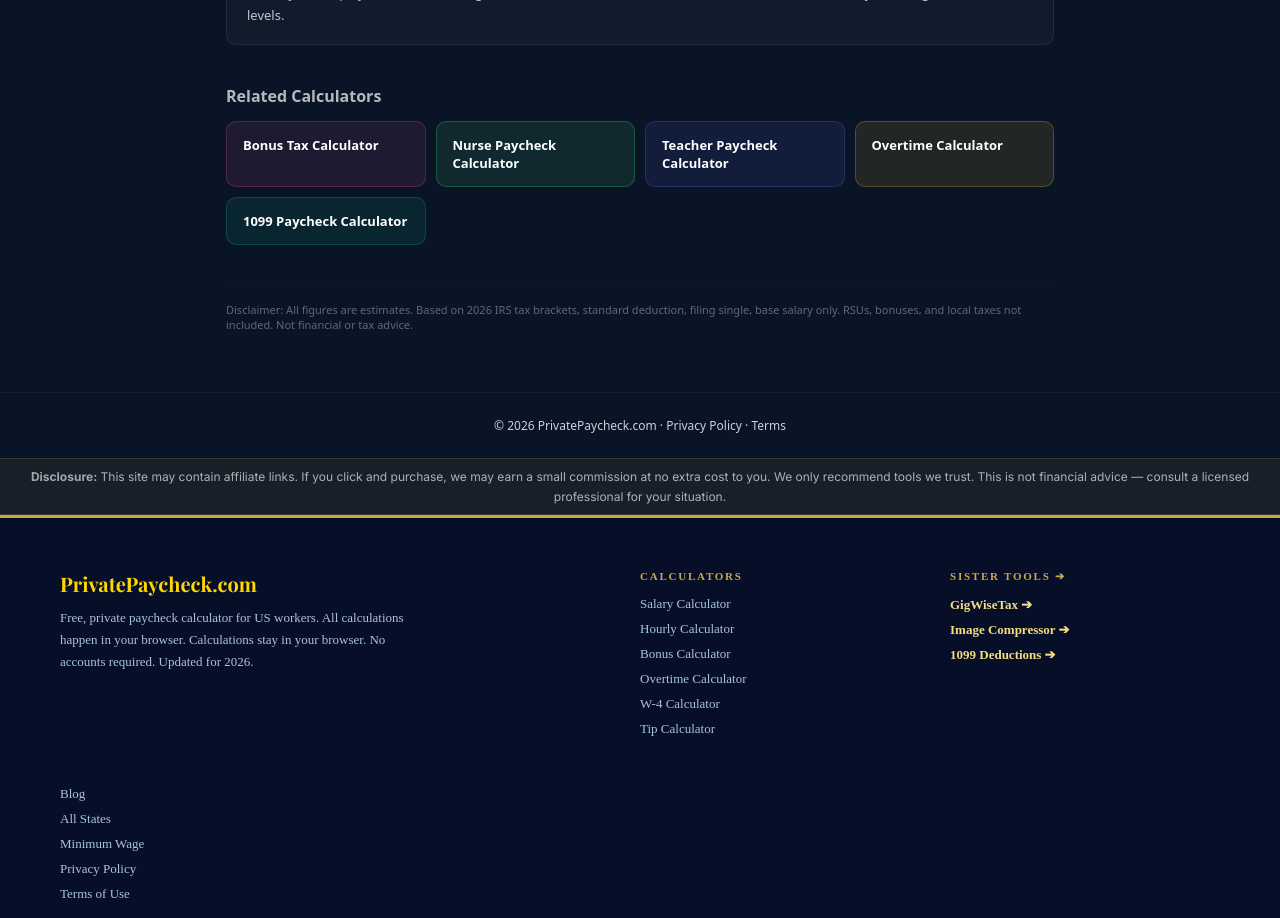
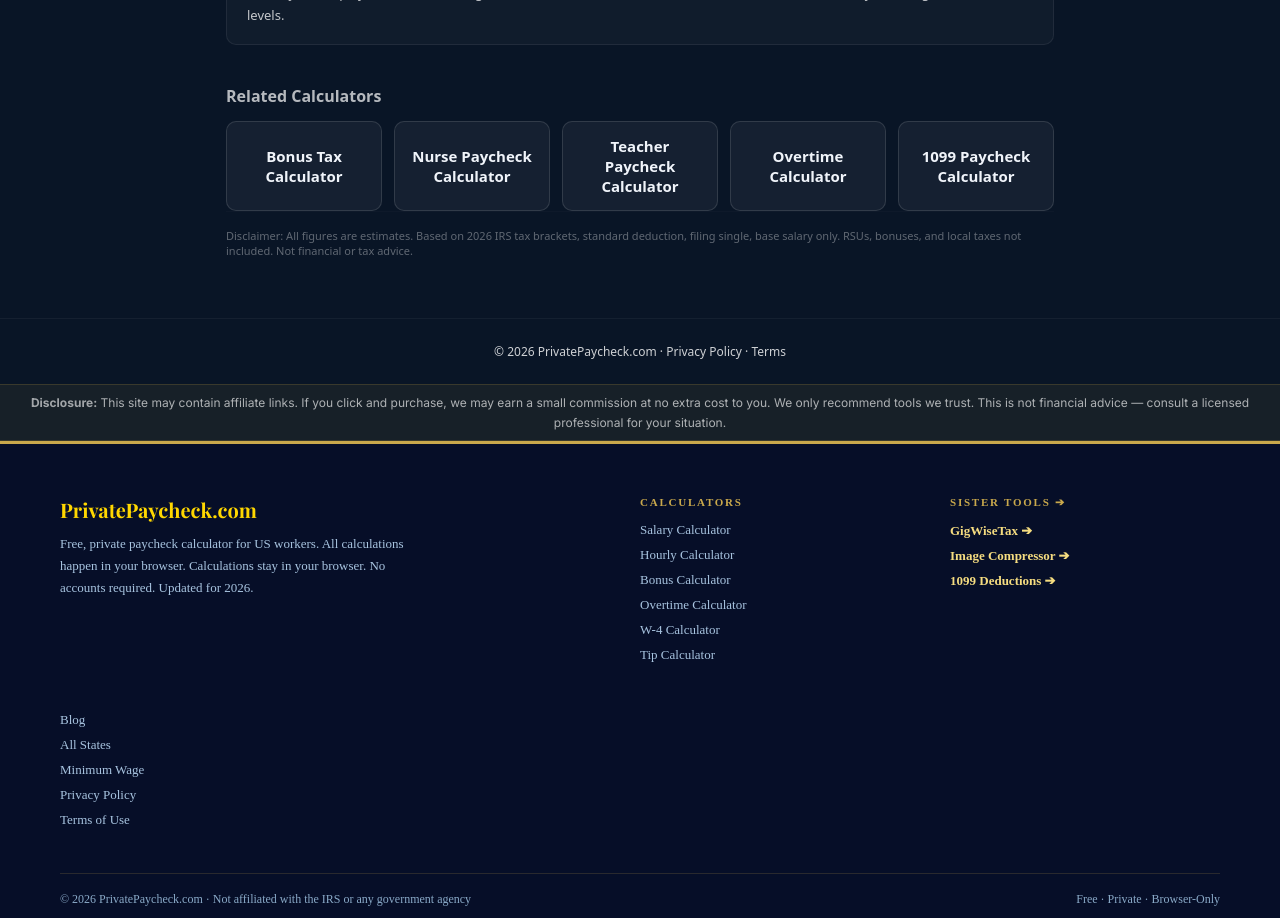
Before and after one commit to devqrcraft-ui/privatepaycheck, a Next.js app: page /software-engineer-paycheck-calculator in a window 1280 px wide. Shown: the part 2620-3538 px from the top of the page. Built offline with nearby package versions, Linux system fonts and the light colour scheme.

Commit message:
feat: apply LinkCardGrid to Software Engineer's Related Calculators section — final file of 6 high-traffic pages planned for today

```diff
--- a/src/app/software-engineer-paycheck-calculator/page.tsx
+++ b/src/app/software-engineer-paycheck-calculator/page.tsx
@@ -1,5 +1,6 @@
 import type { Metadata } from 'next';
 import Link from 'next/link';
+import LinkCardGrid from '@/components/LinkCardGrid'
 
 export const metadata: Metadata = {
   title: 'Software Engineer Paycheck Calculator 2026 — Take-Home Pay by State',
@@ -127,20 +128,8 @@ export default function SWEHub() {
           ))}
         </div>
 
-        <h2 style={{ fontSize: '16px', fontWeight: 800, marginBottom: '14px', opacity: 0.7 }}>Related Calculators</h2>
-        <div style={{ display: 'grid', gridTemplateColumns: 'repeat(auto-fit,minmax(190px,1fr))', gap: '10px', marginBottom: '40px' }}>
-          {[
-            { label: 'Bonus Tax Calculator', href: '/bonus-tax-calculator', color: 'rgba(236,72,153,0.1)', border: 'rgba(236,72,153,0.25)' },
-            { label: 'Nurse Paycheck Calculator', href: '/nurse-paycheck-calculator', color: 'rgba(74,222,128,0.1)', border: 'rgba(74,222,128,0.25)' },
-            { label: 'Teacher Paycheck Calculator', href: '/teacher-paycheck-calculator', color: 'rgba(99,102,241,0.1)', border: 'rgba(99,102,241,0.25)' },
-            { label: 'Overtime Calculator', href: '/overtime-calculator', color: 'rgba(251,191,36,0.1)', border: 'rgba(251,191,36,0.25)' },
-            { label: '1099 Paycheck Calculator', href: '/1099-paycheck-calculator', color: 'rgba(16,185,129,0.1)', border: 'rgba(16,185,129,0.25)' },
-          ].map(l => (
-            <Link key={l.href} href={l.href} style={{ display: 'block', background: l.color, border: `1px solid ${l.border}`, borderRadius: '10px', padding: '14px 16px', color: 'white', textDecoration: 'none', fontSize: '13px', fontWeight: 600 }}>
-              {l.label}
-            </Link>
-          ))}
-        </div>
+        <h2 style={{ fontSize: "16px", fontWeight: 800, marginBottom: "14px", opacity: 0.7 }}>Related Calculators</h2>
+        <LinkCardGrid minCardWidth={150} links={[["/bonus-tax-calculator","Bonus Tax Calculator"],["/nurse-paycheck-calculator","Nurse Paycheck Calculator"],["/teacher-paycheck-calculator","Teacher Paycheck Calculator"],["/overtime-calculator","Overtime Calculator"],["/1099-paycheck-calculator","1099 Paycheck Calculator"]]} />
 
         <p style={{ fontSize: '11px', opacity: 0.35, borderTop: '1px solid rgba(255,255,255,0.06)', paddingTop: '16px' }}>
           Disclaimer: All figures are estimates. Based on 2026 IRS tax brackets, standard deduction, filing single, base salary only. RSUs, bonuses, and local taxes not included. Not financial or tax advice.
```
